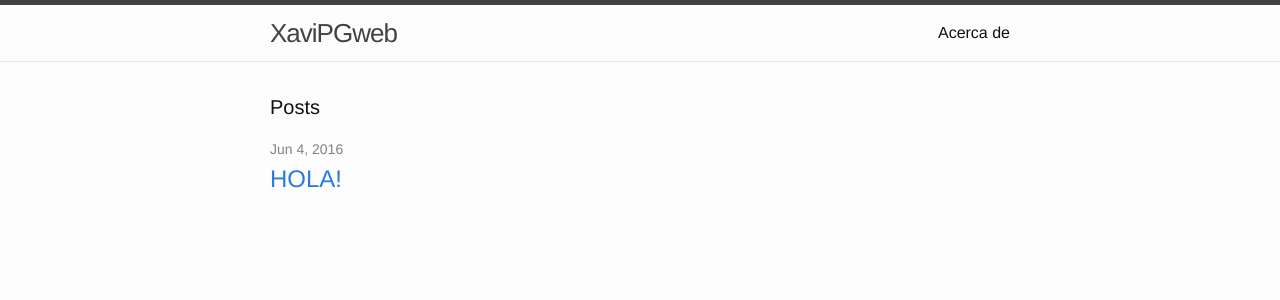
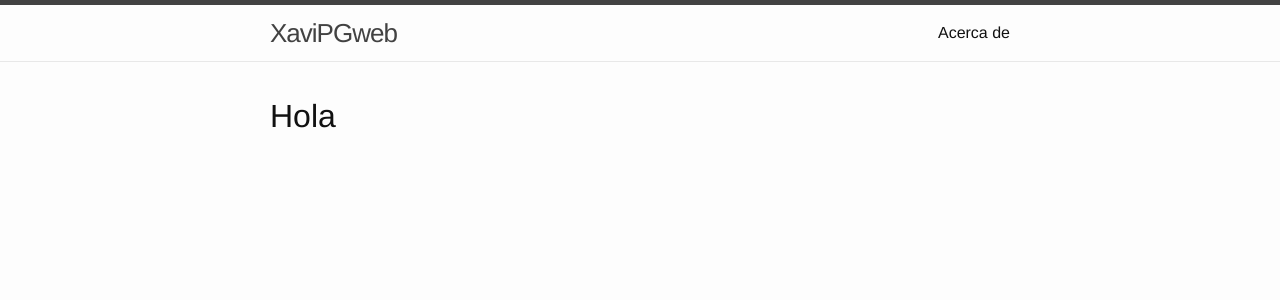
Before and after one commit to xavipgweb/xavipgweb.github.io, a Jekyll site: the page built from index.html, in a window 1280 px wide. Shown: the top 300 px of the page. Built offline with Jekyll 4.4.1, drawn with Linux system fonts in a browser that asks for light colours.

Commit message:
Update index.html

```diff
--- a/index.html
+++ b/index.html
@@ -2,7 +2,7 @@
 layout: default
 ---
 
-<div class="home">
+<!--<div class="home">
 
   <h1 class="page-heading">Posts</h1>
 
@@ -17,4 +17,8 @@ layout: default
       </li>
     {% endfor %}
   </ul>
-</div>
+</div>-->
+
+<body>
+  <h1 id = "text">Hola</h1>
+</body>
```
